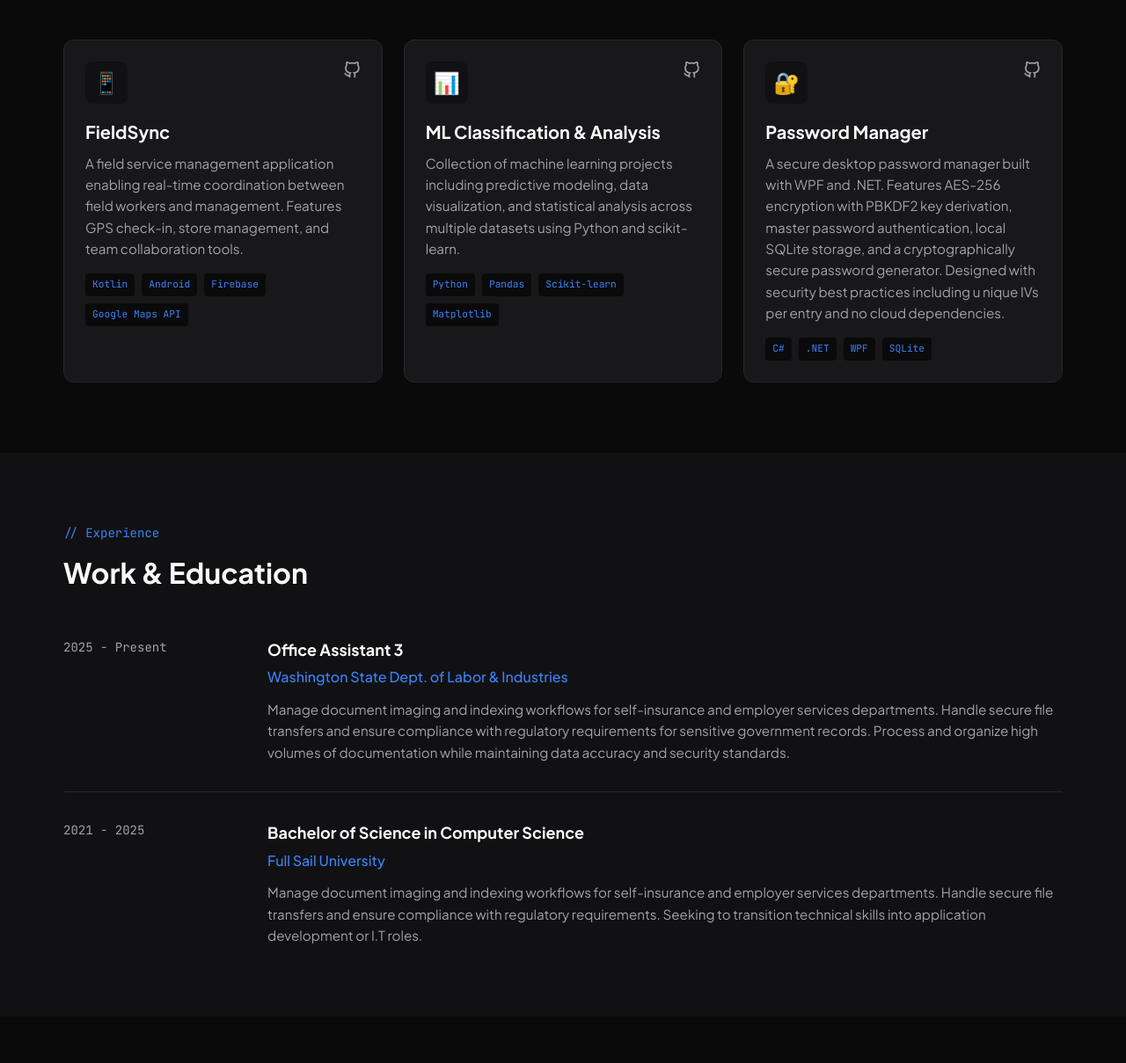
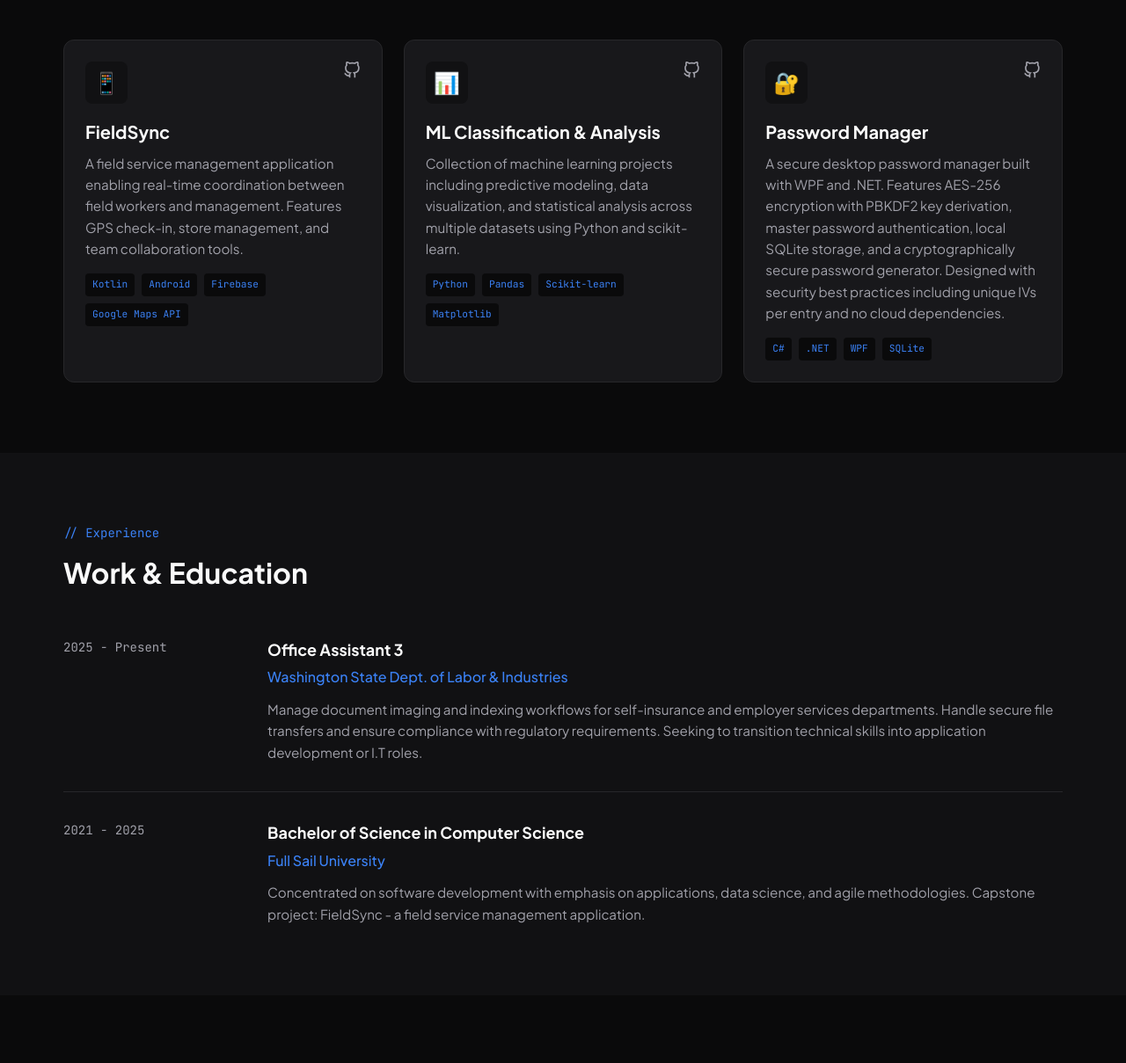
Before and after one commit to Monkeygator57/MichaelMorris.github.io, a plain HTML site: page index.html in a window 1280 px wide. Shown: the part 1608-2817 px from the top of the page at 88% size. Drawn offline with Linux system fonts and the light colour scheme.

Commit message:
Revise content in index.html for improved clarity
Updated project description and experience details for clarity.

```diff
--- a/index.html
+++ b/index.html
@@ -615,8 +615,8 @@
                     A secure desktop password manager built with WPF and .NET.
                     Features AES-256 encryption with PBKDF2 key derivation, master password
                     authentication, local SQLite storage, and a cryptographically secure
-                    password generator. Designed with security best practices including u
-                    nique IVs per entry and no cloud dependencies.
+                    password generator. Designed with security best practices including
+                    unique IVs per entry and no cloud dependencies.
                 </p>
                 <div class="project-tech">
                     <span>C#</span>
@@ -640,11 +640,9 @@
                     <h3>Office Assistant 3</h3>
                     <div class="company">Washington State Dept. of Labor & Industries</div>
                     <p>
-                        Manage document imaging and indexing workflows for self-insurance
-                        and employer services departments. Handle secure file transfers
-                        and ensure compliance with regulatory requirements for sensitive government
-                        records. Process and organize high volumes of documentation while
-                        maintaining data accuracy and security standards.
+                        Manage document imaging and indexing workflows for self-insurance and employer services departments.
+                        Handle secure file transfers and ensure compliance with regulatory requirements.
+                        Seeking to transition technical skills into application development or I.T roles.
                     </p>
                 </div>
             </div>
@@ -654,11 +652,9 @@
                     <h3>Bachelor of Science in Computer Science</h3>
                     <div class="company">Full Sail University</div>
                     <p>
-                        Manage document imaging and indexing workflows for self-insurance and employer services departments.
-                        Handle secure file transfers and ensure compliance with regulatory requirements.
-                        Seeking to transition technical skills into application development or I.T roles.
-
-
+                        Concentrated on software development with emphasis on applications,
+                        data science, and agile methodologies. Capstone project: FieldSync -
+                        a field service management application.
                     </p>
                 </div>
             </div>
```
